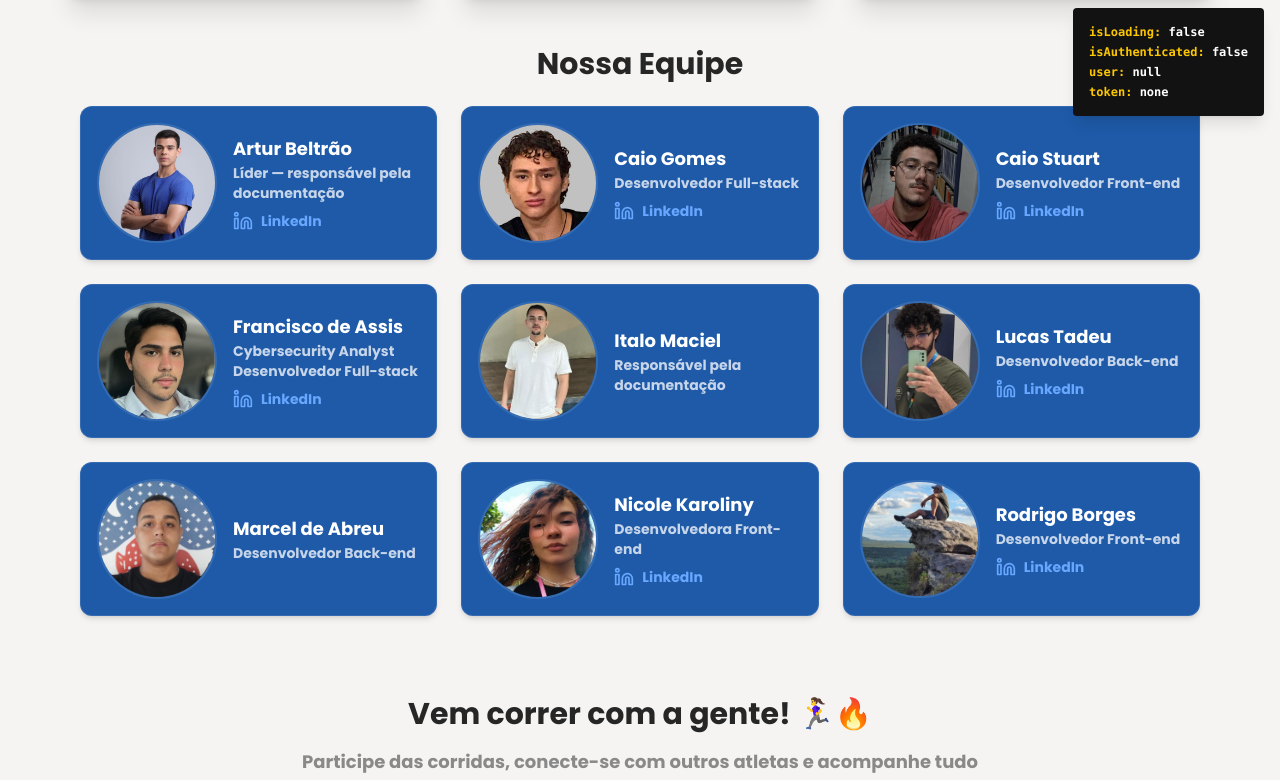
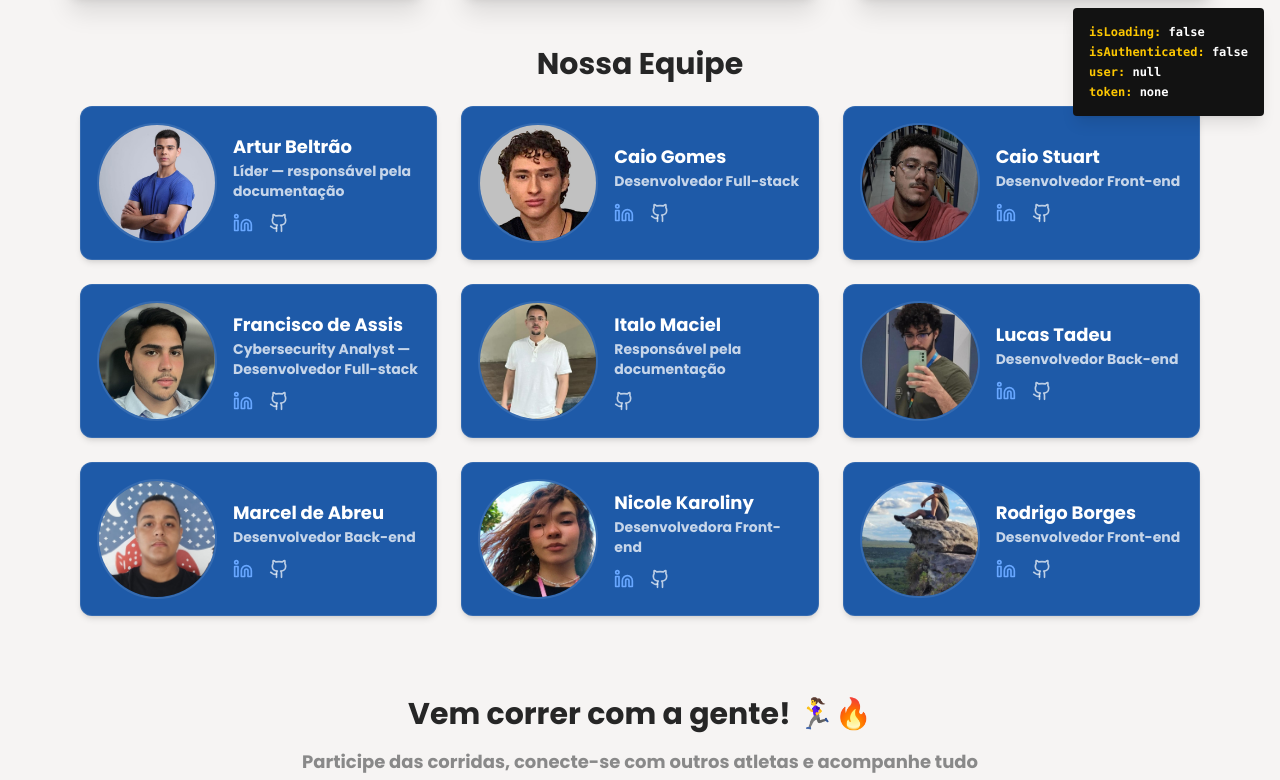
Before and after one commit to nicolekaroliny/Runit-FrontEnd, a Next.js app: page /sobre in a window 1280 px wide. Shown: the part 668-1448 px from the top of the page. Built offline with nearby package versions, Linux system fonts and the light colour scheme; no server answers.

Commit message:
Adicionando linkedin e github da equipe

```diff
--- a/src/app/sobre/components/equipe.tsx
+++ b/src/app/sobre/components/equipe.tsx
@@ -2,7 +2,7 @@
 
 import Image from "next/image";
 import { motion } from "framer-motion";
-import { Linkedin } from "lucide-react";
+import { Linkedin, Github } from "lucide-react";
 import React from "react";
 
 interface Props {
@@ -10,9 +10,10 @@ interface Props {
   name: string;
   role: string;
   linkedin?: string;
+  github?: string; // <-- adicionamos aqui
 }
 
-export default function Equipe({ imgSrc, name, role, linkedin }: Props) {
+export default function Equipe({ imgSrc, name, role, linkedin, github }: Props) {
   return (
     <motion.article
       whileHover={{ scale: 1.03, translateY: -6 }}
@@ -35,18 +36,33 @@ export default function Equipe({ imgSrc, name, role, linkedin }: Props) {
         <h4 className="text-lg font-bold text-white">{name}</h4>
         <span className="text-sm text-white/75">{role}</span>
 
+        {/* Redes */}
+        <div className="flex gap-4 mt-3">
+
           {/* LinkedIn */}
           {linkedin && (
             <a
               href={linkedin}
               target="_blank"
               rel="noopener noreferrer"
-            className="mt-2 inline-flex items-center gap-2 text-[#68a7ff] hover:text-[#89bbff] transition-colors"
+              className="inline-flex items-center gap-2 text-[#68a7ff] hover:text-[#89bbff] transition-colors"
             >
               <Linkedin size={20} />
-            <span className="text-sm">LinkedIn</span>
             </a>
           )}
+
+          {/* GitHub */}
+          {github && (
+            <a
+              href={github}
+              target="_blank"
+              rel="noopener noreferrer"
+              className="inline-flex items-center gap-2 text-white/70 hover:text-white transition-colors"
+            >
+              <Github size={20} />
+            </a>
+          )}
+        </div>
       </div>
     </motion.article>
   );
--- a/src/app/sobre/components/gridEquipe.tsx
+++ b/src/app/sobre/components/gridEquipe.tsx
@@ -8,53 +8,63 @@ const team = [
     file: "/images/equipe/artur.png",
     name: "Artur Beltrão",
     role: "Líder — responsável pela documentação",
-    linkedin: "https://www.linkedin.com/in/artur-cavalcanti10011?utm_source=share&utm_campaign=share_via&utm_content=profile&utm_medium=ios_app"
+    linkedin: "https://www.linkedin.com/in/artur-cavalcanti10011?utm_source=share&utm_campaign=share_via&utm_content=profile&utm_medium=ios_app",
+    github: "https://github.com/Arturr1001"
   },
   {
     file: "/images/equipe/caiogomes.png",
     name: "Caio Gomes",
     role: "Desenvolvedor Full-stack",
-    linkedin: "https://www.linkedin.com/in/caiogomesbrayner/"
+    linkedin: "https://www.linkedin.com/in/caiogomesbrayner/",
+    github: "https://github.com/Caio-GBrayner"
   },
   {
     file: "/images/equipe/caiostuart.png",
     name: "Caio Stuart",
     role: "Desenvolvedor Front-end",
-    linkedin: "https://www.linkedin.com/in/caiostuart-rt/"
+    linkedin: "https://www.linkedin.com/in/caiostuart-rt/",
+    github: "https://github.com/CaioStuart"
   },
   {
     file: "/images/equipe/francisco.png",
     name: "Francisco de Assis",
-    role: "Cybersecurity Analyst Desenvolvedor Full-stack",
-    linkedin: "https://www.linkedin.com/in/franciscoprimo/"
+    role: "Cybersecurity Analyst — Desenvolvedor Full-stack",
+    linkedin: "https://www.linkedin.com/in/franciscoprimo/",
+    github: "https://github.com/franciscoprimo"
   },
   {
     file: "/images/equipe/italo.png",
     name: "Italo Maciel",
-    role: "Responsável pela documentação"
+    role: "Responsável pela documentação",
+    github: "https://github.com/Gof3x"
   },
   {
     file: "/images/equipe/lucas.png",
     name: "Lucas Tadeu",
     role: "Desenvolvedor Back-end",
-    linkedin: "https://www.linkedin.com/in/lucas-tadeu-8783b8205/"
+    linkedin: "https://www.linkedin.com/in/lucas-tadeu-8783b8205/",
+    github: "https://github.com/lucastadeu8521"
   },
   {
     file: "/images/equipe/marcel.png",
     name: "Marcel de Abreu",
-    role: "Desenvolvedor Back-end"
+    role: "Desenvolvedor Back-end",
+    linkedin: "https://www.linkedin.com/in/marcel-abreu-27a74b252/?utm_source=share_via&utm_content=profile&utm_medium=member_android",
+    github: "https://github.com/marcelabreu"
   },
   {
     file: "/images/equipe/nicole.png",
     name: "Nicole Karoliny",
     role: "Desenvolvedora Front-end",
-    linkedin: "https://www.linkedin.com/in/nicole-karoliny-0bbb41238/"
+    linkedin: "https://www.linkedin.com/in/nicole-karoliny-0bbb41238/",
+    github: "https://github.com/nicolekaroliny"
   },
   {
     file: "/images/equipe/rodrigo.png",
     name: "Rodrigo Borges",
     role: "Desenvolvedor Front-end",
-    linkedin: "https://www.linkedin.com/in/rodrigoborgesfreitas/"
+    linkedin: "https://www.linkedin.com/in/rodrigoborgesfreitas/",
+    github: "https://github.com/Ro-Borges"
   },
 ];
 
@@ -71,6 +81,7 @@ export default function grideEquipe() {
             name={m.name}
             role={m.role}
             linkedin={m.linkedin}
+            github={m.github}
           />
         ))}
       </div>
```
Lines whose indentation alone changed are shown as unchanged.
